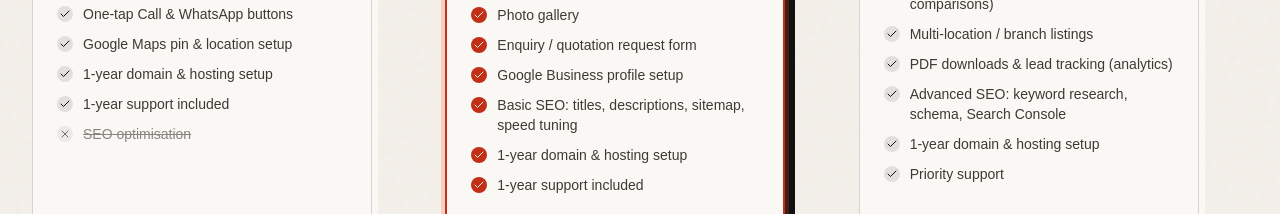
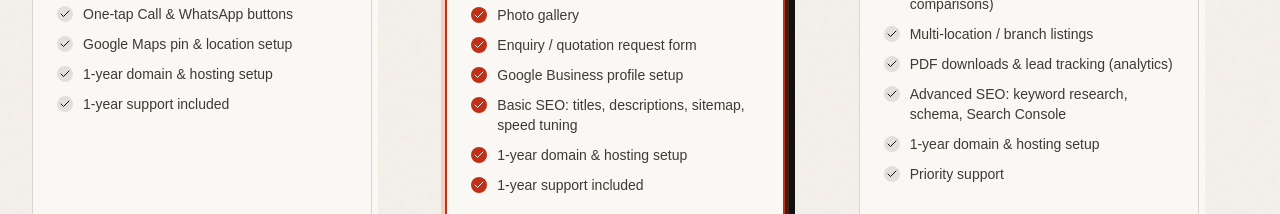
Before and after one commit to ayushijogi08-developer/developer_website, a React (Vite) app: page / in a window 1280 px wide. Shown: the part 6300-6514 px from the top of the page. Built offline with nearby package versions, Linux system fonts and the light colour scheme; a web font is replaced by a local one.

Commit message:
Update pricing exclusions

```diff
--- a/src/sections/Pricing.tsx
+++ b/src/sections/Pricing.tsx
@@ -41,7 +41,7 @@ const PLANS: Record<SiteType, Plan[]> = {
         '1-year domain & hosting setup',
         '1-year support included',
       ],
-      excluded: ['SEO optimisation'],
+
     },
     {
       name: 'Standard',
@@ -96,7 +96,7 @@ const PLANS: Record<SiteType, Plan[]> = {
         '1-year domain & hosting setup',
         '1-year support included',
       ],
-      excluded: ['SEO optimisation'],
+
     },
     {
       name: 'Standard',
```
